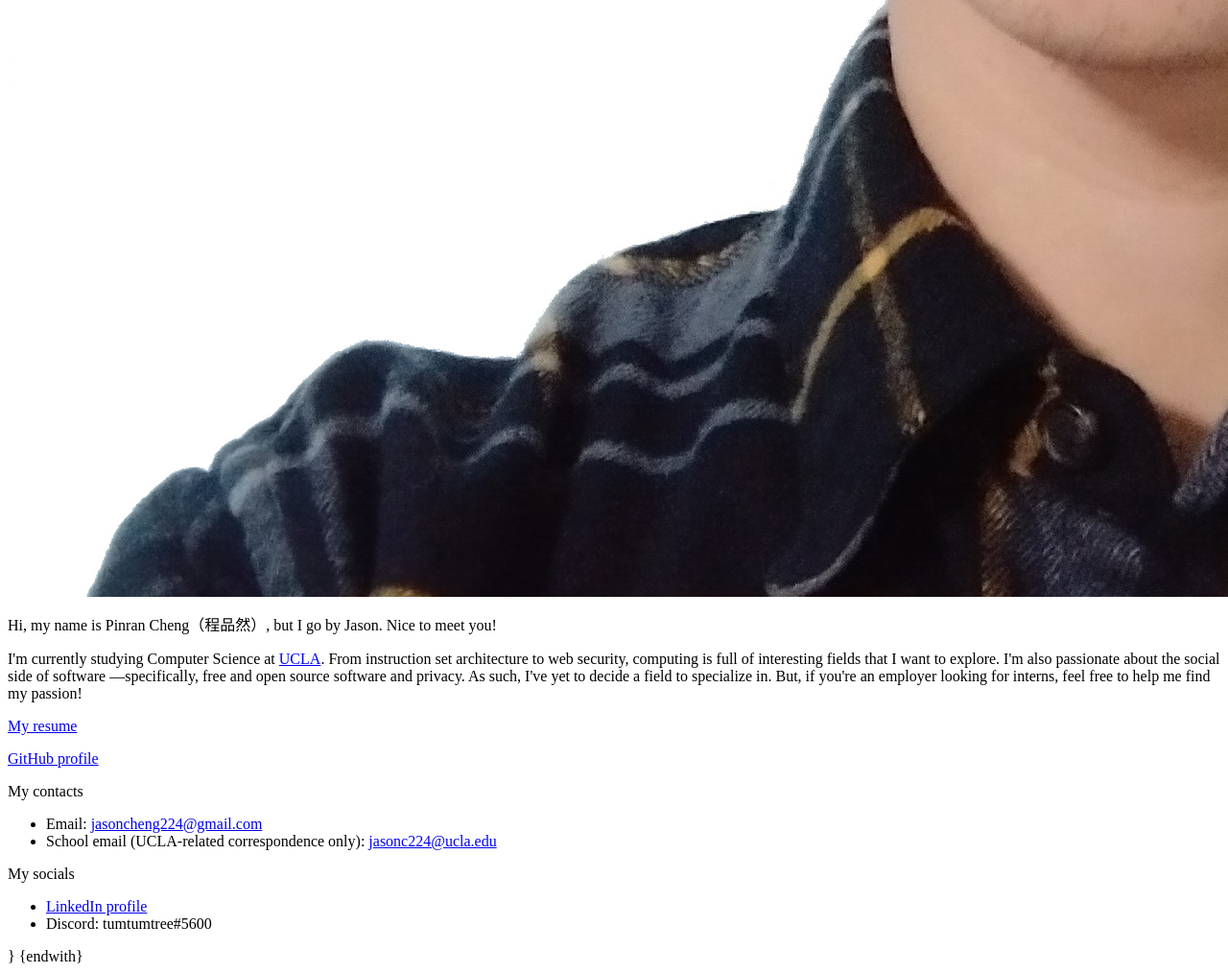
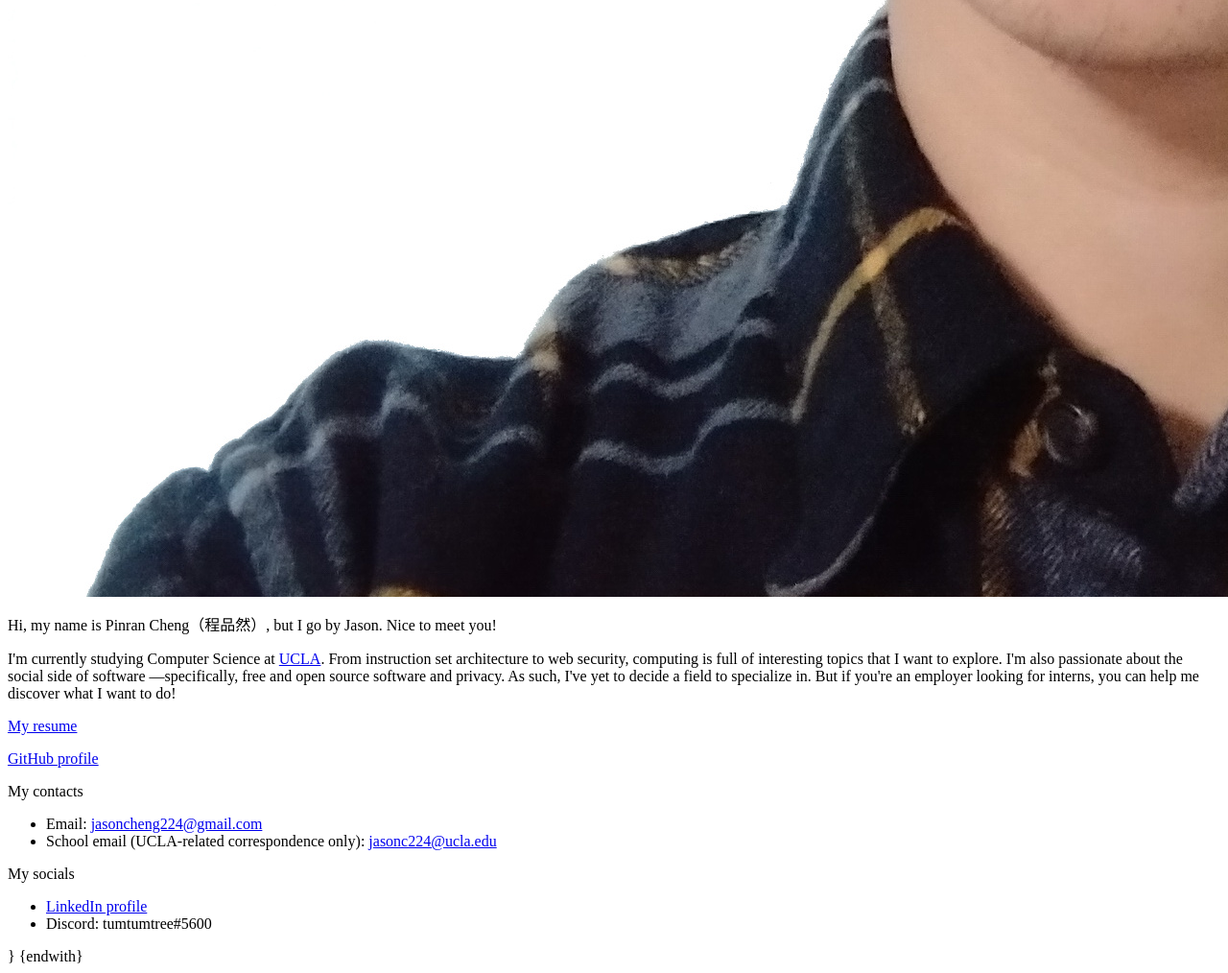
Before and after one commit to jc65536/jc65536.github.io, a plain HTML site: page html-src/index.html in a window 1280 px wide. Shown: the part 1804-2818 px from the top of the page at 96% size. Drawn offline with Linux system fonts and the light colour scheme; files whose address does not match are found by name.

Commit message:
Update self intro

```diff
--- a/html-src/index.html
+++ b/html-src/index.html
@@ -9,10 +9,10 @@
     <p>
       I'm currently studying Computer Science at <a href="https://www.ucla.edu/">UCLA</a>.
       From instruction set architecture to web security, computing is full of interesting
-      fields that I want to explore. I'm also passionate about the social side of software
+      topics that I want to explore. I'm also passionate about the social side of software
       &mdash;specifically, free and open source software and privacy. As such, I've yet to
-      decide a field to specialize in. But, if you're an employer looking for interns,
-      feel free to help me find my passion!
+      decide a field to specialize in. But if you're an employer looking for interns, you
+      can help me discover what I want to do!
     </p>
 
     <p><a href="res/resume.pdf">My resume</a></p>
```
